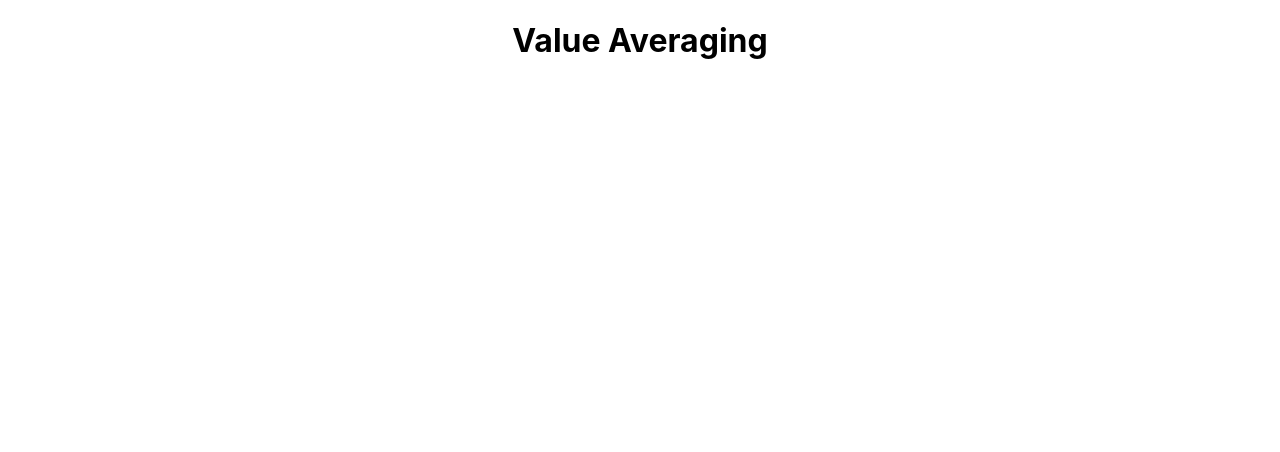
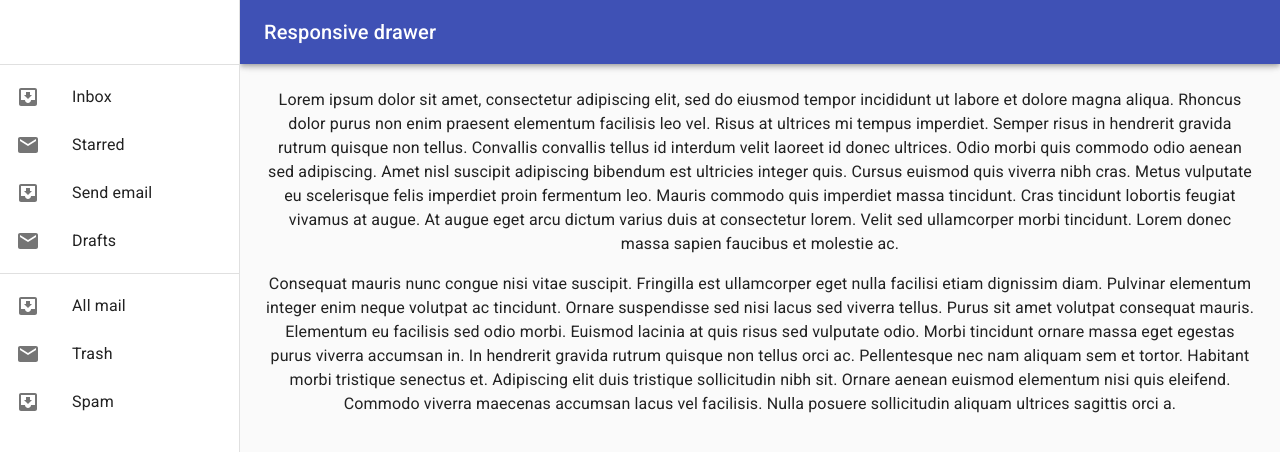
Before and after one commit to cjbeattie/ValueAveragingFinancialTool, a React (Create React App) app in the folder client/: page / in a window 1280 px wide. Shown: the top 452 px of the page. Built offline with nearby package versions, Linux system fonts and the light colour scheme.

Commit message:
Adding MaterialUI responsive drawer

```diff
--- a/client/package.json
+++ b/client/package.json
@@ -4,6 +4,7 @@
   "private": true,
   "dependencies": {
     "@material-ui/core": "^4.11.3",
+    "@material-ui/icons": "^4.11.2",
     "@testing-library/jest-dom": "^5.11.9",
     "@testing-library/react": "^11.2.5",
     "@testing-library/user-event": "^12.6.3",
--- a/client/src/App.js
+++ b/client/src/App.js
@@ -1,9 +1,10 @@
 import './App.css';
+import ResponsiveDrawer from './components/ResponsiveDrawer'
 
 function App() {
   return (
     <div className="App">
-      <h1>Value Averaging</h1>
+      <ResponsiveDrawer />
     </div>
   );
 }
--- /dev/null
+++ b/client/src/components/ResponsiveDrawer.js
@@ -0,0 +1,179 @@
+import React from 'react';
+import PropTypes from 'prop-types';
+import AppBar from '@material-ui/core/AppBar';
+import CssBaseline from '@material-ui/core/CssBaseline';
+import Divider from '@material-ui/core/Divider';
+import Drawer from '@material-ui/core/Drawer';
+import Hidden from '@material-ui/core/Hidden';
+import IconButton from '@material-ui/core/IconButton';
+import InboxIcon from '@material-ui/icons/MoveToInbox';
+import List from '@material-ui/core/List';
+import ListItem from '@material-ui/core/ListItem';
+import ListItemIcon from '@material-ui/core/ListItemIcon';
+import ListItemText from '@material-ui/core/ListItemText';
+import MailIcon from '@material-ui/icons/Mail';
+import MenuIcon from '@material-ui/icons/Menu';
+import Toolbar from '@material-ui/core/Toolbar';
+import Typography from '@material-ui/core/Typography';
+import { makeStyles, useTheme } from '@material-ui/core/styles';
+
+const drawerWidth = 240;
+
+const useStyles = makeStyles((theme) => ({
+    root: {
+        display: 'flex',
+    },
+    drawer: {
+        [theme.breakpoints.up('sm')]: {
+            width: drawerWidth,
+            flexShrink: 0,
+        },
+    },
+    appBar: {
+        [theme.breakpoints.up('sm')]: {
+            width: `calc(100% - ${drawerWidth}px)`,
+            marginLeft: drawerWidth,
+        },
+    },
+    menuButton: {
+        marginRight: theme.spacing(2),
+        [theme.breakpoints.up('sm')]: {
+            display: 'none',
+        },
+    },
+    // necessary for content to be below app bar
+    toolbar: theme.mixins.toolbar,
+    drawerPaper: {
+        width: drawerWidth,
+    },
+    content: {
+        flexGrow: 1,
+        padding: theme.spacing(3),
+    },
+}));
+
+function ResponsiveDrawer(props) {
+    const { window } = props;
+    const classes = useStyles();
+    const theme = useTheme();
+    const [mobileOpen, setMobileOpen] = React.useState(false);
+
+    const handleDrawerToggle = () => {
+        setMobileOpen(!mobileOpen);
+    };
+
+    const drawer = (
+        <div>
+            <div className={classes.toolbar} />
+            <Divider />
+            <List>
+                {['Inbox', 'Starred', 'Send email', 'Drafts'].map((text, index) => (
+                    <ListItem button key={text}>
+                        <ListItemIcon>{index % 2 === 0 ? <InboxIcon /> : <MailIcon />}</ListItemIcon>
+                        <ListItemText primary={text} />
+                    </ListItem>
+                ))}
+            </List>
+            <Divider />
+            <List>
+                {['All mail', 'Trash', 'Spam'].map((text, index) => (
+                    <ListItem button key={text}>
+                        <ListItemIcon>{index % 2 === 0 ? <InboxIcon /> : <MailIcon />}</ListItemIcon>
+                        <ListItemText primary={text} />
+                    </ListItem>
+                ))}
+            </List>
+        </div>
+    );
+
+    const container = window !== undefined ? () => window().document.body : undefined;
+
+    return (
+        <div className={classes.root}>
+            <CssBaseline />
+            <AppBar position="fixed" className={classes.appBar}>
+                <Toolbar>
+                    <IconButton
+                        color="inherit"
+                        aria-label="open drawer"
+                        edge="start"
+                        onClick={handleDrawerToggle}
+                        className={classes.menuButton}
+                    >
+                        <MenuIcon />
+                    </IconButton>
+                    <Typography variant="h6" noWrap>
+                        Responsive drawer
+          </Typography>
+                </Toolbar>
+            </AppBar>
+            <nav className={classes.drawer} aria-label="mailbox folders">
+                {/* The implementation can be swapped with js to avoid SEO duplication of links. */}
+                <Hidden smUp implementation="css">
+                    <Drawer
+                        container={container}
+                        variant="temporary"
+                        anchor={theme.direction === 'rtl' ? 'right' : 'left'}
+                        open={mobileOpen}
+                        onClose={handleDrawerToggle}
+                        classes={{
+                            paper: classes.drawerPaper,
+                        }}
+                        ModalProps={{
+                            keepMounted: true, // Better open performance on mobile.
+                        }}
+                    >
+                        {drawer}
+                    </Drawer>
+                </Hidden>
+                <Hidden xsDown implementation="css">
+                    <Drawer
+                        classes={{
+                            paper: classes.drawerPaper,
+                        }}
+                        variant="permanent"
+                        open
+                    >
+                        {drawer}
+                    </Drawer>
+                </Hidden>
+            </nav>
+            <main className={classes.content}>
+                <div className={classes.toolbar} />
+                <Typography paragraph>
+                    Lorem ipsum dolor sit amet, consectetur adipiscing elit, sed do eiusmod tempor incididunt
+                    ut labore et dolore magna aliqua. Rhoncus dolor purus non enim praesent elementum
+                    facilisis leo vel. Risus at ultrices mi tempus imperdiet. Semper risus in hendrerit
+                    gravida rutrum quisque non tellus. Convallis convallis tellus id interdum velit laoreet id
+                    donec ultrices. Odio morbi quis commodo odio aenean sed adipiscing. Amet nisl suscipit
+                    adipiscing bibendum est ultricies integer quis. Cursus euismod quis viverra nibh cras.
+                    Metus vulputate eu scelerisque felis imperdiet proin fermentum leo. Mauris commodo quis
+                    imperdiet massa tincidunt. Cras tincidunt lobortis feugiat vivamus at augue. At augue eget
+                    arcu dictum varius duis at consectetur lorem. Velit sed ullamcorper morbi tincidunt. Lorem
+                    donec massa sapien faucibus et molestie ac.
+        </Typography>
+                <Typography paragraph>
+                    Consequat mauris nunc congue nisi vitae suscipit. Fringilla est ullamcorper eget nulla
+                    facilisi etiam dignissim diam. Pulvinar elementum integer enim neque volutpat ac
+                    tincidunt. Ornare suspendisse sed nisi lacus sed viverra tellus. Purus sit amet volutpat
+                    consequat mauris. Elementum eu facilisis sed odio morbi. Euismod lacinia at quis risus sed
+                    vulputate odio. Morbi tincidunt ornare massa eget egestas purus viverra accumsan in. In
+                    hendrerit gravida rutrum quisque non tellus orci ac. Pellentesque nec nam aliquam sem et
+                    tortor. Habitant morbi tristique senectus et. Adipiscing elit duis tristique sollicitudin
+                    nibh sit. Ornare aenean euismod elementum nisi quis eleifend. Commodo viverra maecenas
+                    accumsan lacus vel facilisis. Nulla posuere sollicitudin aliquam ultrices sagittis orci a.
+        </Typography>
+            </main>
+        </div>
+    );
+}
+
+ResponsiveDrawer.propTypes = {
+    /**
+     * Injected by the documentation to work in an iframe.
+     * You won't need it on your project.
+     */
+    window: PropTypes.func,
+};
+
+export default ResponsiveDrawer;
```
Also changed, not shown: 1 other file (tests, documents, lock files or other folders).
